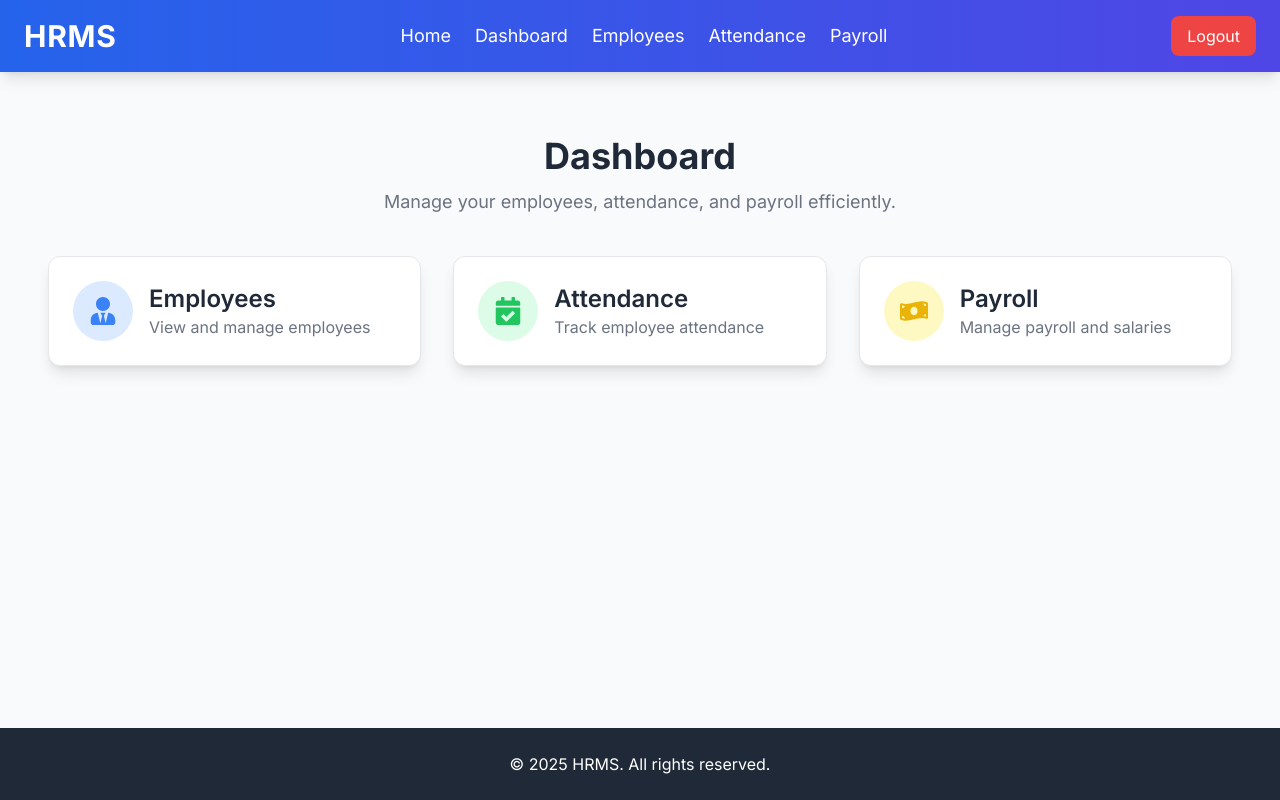
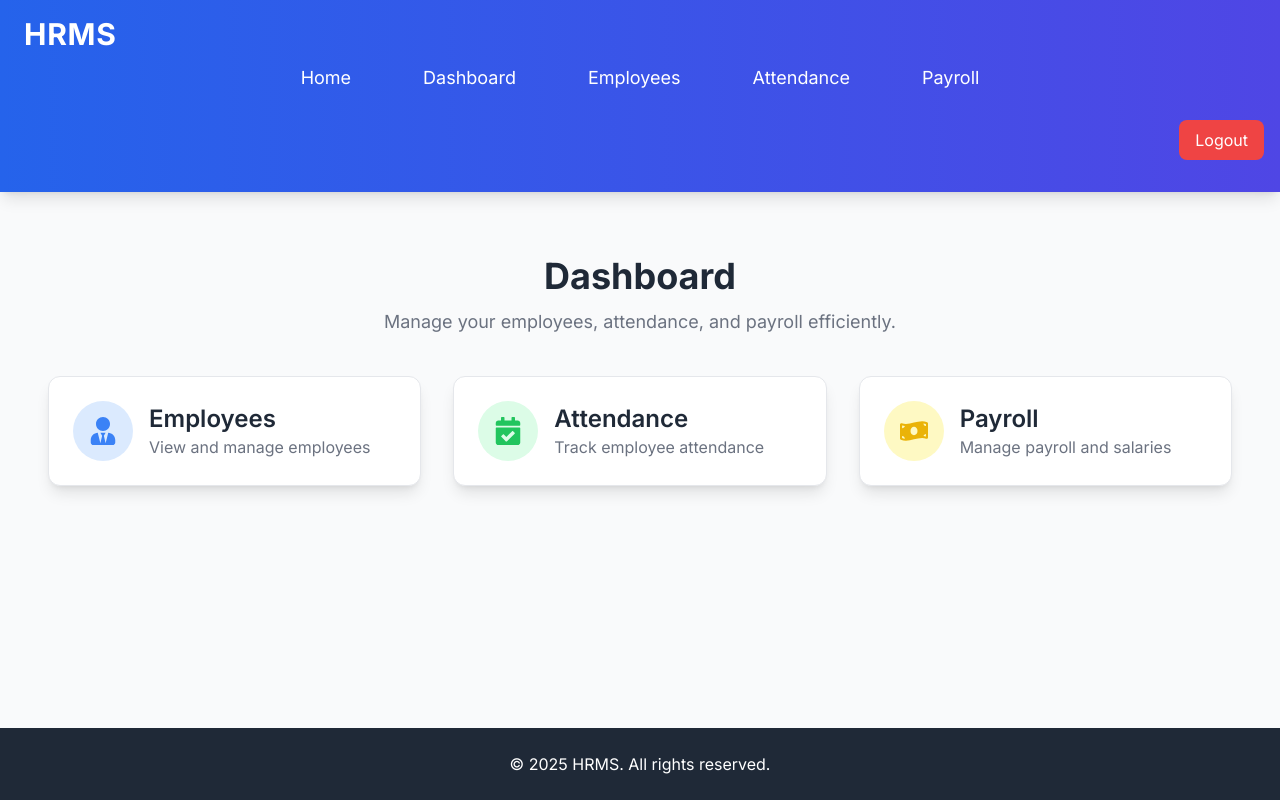
Before and after one commit to yubaismail/hr-client, a Next.js app: page /dashboard in a window 1280 px wide. Built offline with nearby package versions, Linux system fonts and the light colour scheme.

Commit message:
I have removed the loading

```diff
--- a/app/dashboard/page.js
+++ b/app/dashboard/page.js
@@ -1,6 +1,7 @@
 "use client";
 
 import { FaUserTie, FaCalendarCheck, FaMoneyBillWave } from "react-icons/fa";
+import Link from "next/link";
 
 export default function Dashboard() {
   return (
@@ -16,7 +17,8 @@ export default function Dashboard() {
       {/* Dashboard Cards */}
       <div className="grid grid-cols-1 md:grid-cols-2 lg:grid-cols-3 gap-8">
         {/* Employees */}
-        <div className="bg-white rounded-xl shadow-lg p-6 hover:shadow-xl transition-transform transform hover:-translate-y-2 border border-gray-200">
+        <Link href="/employees" className="block">
+          <div className="bg-white rounded-xl shadow-lg p-6 hover:shadow-xl transition-transform transform hover:-translate-y-2 border border-gray-200 cursor-pointer">
             <div className="flex items-center gap-4">
               <div className="bg-blue-100 p-4 rounded-full text-blue-500">
                 <FaUserTie size={28} />
@@ -27,9 +29,11 @@ export default function Dashboard() {
               </div>
             </div>
           </div>
+        </Link>
 
         {/* Attendance */}
-        <div className="bg-white rounded-xl shadow-lg p-6 hover:shadow-xl transition-transform transform hover:-translate-y-2 border border-gray-200">
+        <Link href="/attendance" className="block">
+          <div className="bg-white rounded-xl shadow-lg p-6 hover:shadow-xl transition-transform transform hover:-translate-y-2 border border-gray-200 cursor-pointer">
             <div className="flex items-center gap-4">
               <div className="bg-green-100 p-4 rounded-full text-green-500">
                 <FaCalendarCheck size={28} />
@@ -40,9 +44,11 @@ export default function Dashboard() {
               </div>
             </div>
           </div>
+        </Link>
 
         {/* Payroll */}
-        <div className="bg-white rounded-xl shadow-lg p-6 hover:shadow-xl transition-transform transform hover:-translate-y-2 border border-gray-200">
+        <Link href="/payroll" className="block">
+          <div className="bg-white rounded-xl shadow-lg p-6 hover:shadow-xl transition-transform transform hover:-translate-y-2 border border-gray-200 cursor-pointer">
             <div className="flex items-center gap-4">
               <div className="bg-yellow-100 p-4 rounded-full text-yellow-500">
                 <FaMoneyBillWave size={28} />
@@ -53,6 +59,7 @@ export default function Dashboard() {
               </div>
             </div>
           </div>
+        </Link>
       </div>
     </div>
   );
--- a/app/layout.js
+++ b/app/layout.js
@@ -1,35 +1,23 @@
 "use client";
 
-import { useEffect, useState } from "react";
+import { useState } from "react";
 import { useRouter } from "next/navigation";
 import { Inter } from "next/font/google";
 import "./globals.css";
 import Link from "next/link";
-import Cookies from 'js-cookie';
+import Cookies from "js-cookie";
+import { FaBars, FaTimes } from "react-icons/fa";
 
 const inter = Inter({ subsets: ["latin"] });
 
 export default function RootLayout({ children }) {
-  const [isLoading, setIsLoading] = useState(true);
   const router = useRouter();
-
-  useEffect(() => {
-    // The authentication check is now just for UI purposes
-    // since middleware handles the actual protection
-    setIsLoading(false);
-  }, []);
-
-  if (isLoading) {
-    return <div className="flex items-center justify-center min-h-screen">Loading...</div>;
-  }
+  const [menuOpen, setMenuOpen] = useState(false);
 
   const handleLogout = () => {
-    // Remove the auth cookie
-    Cookies.remove('auth');
-
-    // Redirect to login page
+    Cookies.remove("auth");
     router.push("/login");
-    router.refresh(); // Force a refresh to apply the new auth state
+    router.refresh();
   };
 
   return (
@@ -45,30 +33,35 @@ export default function RootLayout({ children }) {
           {/* Header */}
           <header className="bg-gradient-to-r from-blue-600 to-indigo-600 text-white shadow-lg py-4">
             <div className="container mx-auto flex justify-between items-center px-4 md:px-6">
+              {/* Logo */}
               <h1 className="text-2xl md:text-3xl font-bold tracking-wide">HRMS</h1>
 
-              {/* Navigation */}
-              <nav className="hidden md:block">
-                <ul className="flex space-x-6 text-lg">
-                  <li><Link href="/" className="hover:text-gray-300">Home</Link></li>
-                  <li><Link href="/dashboard" className="hover:text-gray-300">Dashboard</Link></li>
-                  <li><Link href="/employees" className="hover:text-gray-300">Employees</Link></li>
-                  <li><Link href="/attendance" className="hover:text-gray-300">Attendance</Link></li>
-                  <li><Link href="/payroll" className="hover:text-gray-300">Payroll</Link></li>
-                </ul>
-              </nav>
+              {/* Menu Toggle Button (Mobile) */}
+              <button className="md:hidden text-white text-2xl" onClick={() => setMenuOpen(!menuOpen)}>
+                {menuOpen ? <FaTimes /> : <FaBars />}
+              </button>
+            </div>
 
-              {/* Logout Button */}
-              <button
-                className="bg-red-500 hover:bg-red-600 text-white px-4 py-2 rounded-lg"
-                onClick={handleLogout}
-              >
+            {/* Navigation */}
+            <nav className={`md:flex justify-center md:items-center text-lg transition-all duration-300 ${menuOpen ? "block" : "hidden md:block"}`}>
+              <ul className="flex flex-col md:flex-row md:space-x-6 text-center md:text-left">
+                <li><Link href="/" className="block py-3 px-6 hover:bg-blue-500 md:hover:bg-transparent">Home</Link></li>
+                <li><Link href="/dashboard" className="block py-3 px-6 hover:bg-blue-500 md:hover:bg-transparent">Dashboard</Link></li>
+                <li><Link href="/employees" className="block py-3 px-6 hover:bg-blue-500 md:hover:bg-transparent">Employees</Link></li>
+                <li><Link href="/attendance" className="block py-3 px-6 hover:bg-blue-500 md:hover:bg-transparent">Attendance</Link></li>
+                <li><Link href="/payroll" className="block py-3 px-6 hover:bg-blue-500 md:hover:bg-transparent">Payroll</Link></li>
+              </ul>
+            </nav>
+
+            {/* Logout Button */}
+            <div className="flex justify-center md:justify-end p-4">
+              <button className="bg-red-500 hover:bg-red-600 text-white px-4 py-2 rounded-lg" onClick={handleLogout}>
                 Logout
               </button>
             </div>
           </header>
 
-          {/* Protected Page Content */}
+          {/* Page Content */}
           <div className="container mx-auto p-4 md:p-6 flex-grow">{children}</div>
 
           {/* Footer */}
```
Lines whose indentation alone changed are shown as unchanged.
